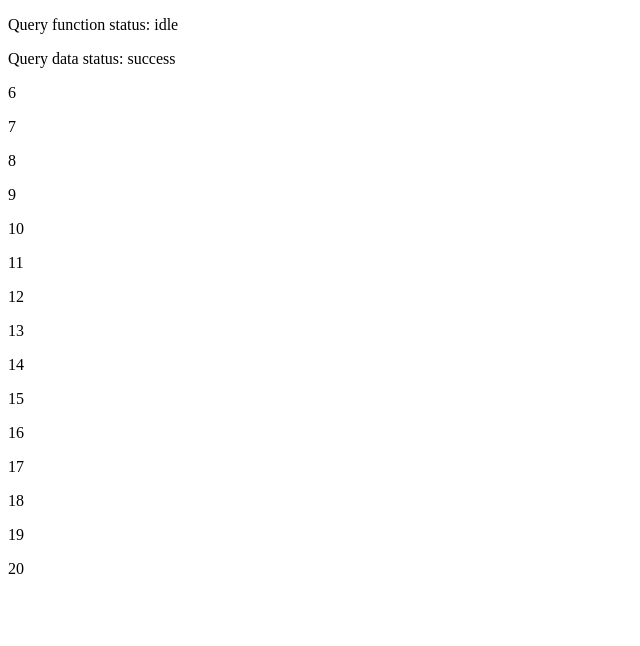
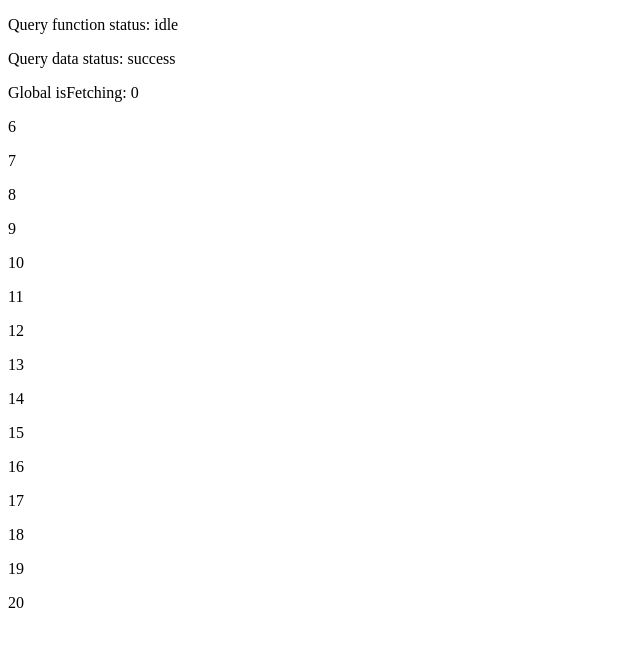
Before and after one commit to Yhucee14/Learning-tanstack, a React (Vite) app: page / in a window 1280 px wide. Shown: the top 646 px of the page, without its empty margins (0-640 px from the left). Built offline with nearby package versions, Linux system fonts and the light colour scheme; data requests are answered from the project's data file.

Commit message:
am tired

```diff
--- a/src/components/Todo.jsx
+++ b/src/components/Todo.jsx
@@ -1,8 +1,10 @@
 import React from 'react'
 import { useTodosIds } from '../services/queries'
+import { useIsFetching } from '@tanstack/react-query';
 
 const Todo = () => {
 const todosIdsQuery = useTodosIds();
+const isFetching = useIsFetching();
 
 // if (todosIdsQuery.isPending){
 //     return <span>Loading...</span>
@@ -16,6 +18,7 @@ const todosIdsQuery = useTodosIds();
     <>
     <p>Query function status: {todosIdsQuery.fetchStatus}</p>
     <p>Query data status: {todosIdsQuery.status}</p>
+    <p>Global isFetching: {isFetching}</p>
     {todosIdsQuery.data?.map((id) => {
       return <p key={id}>{id}</p>
     })}
```
